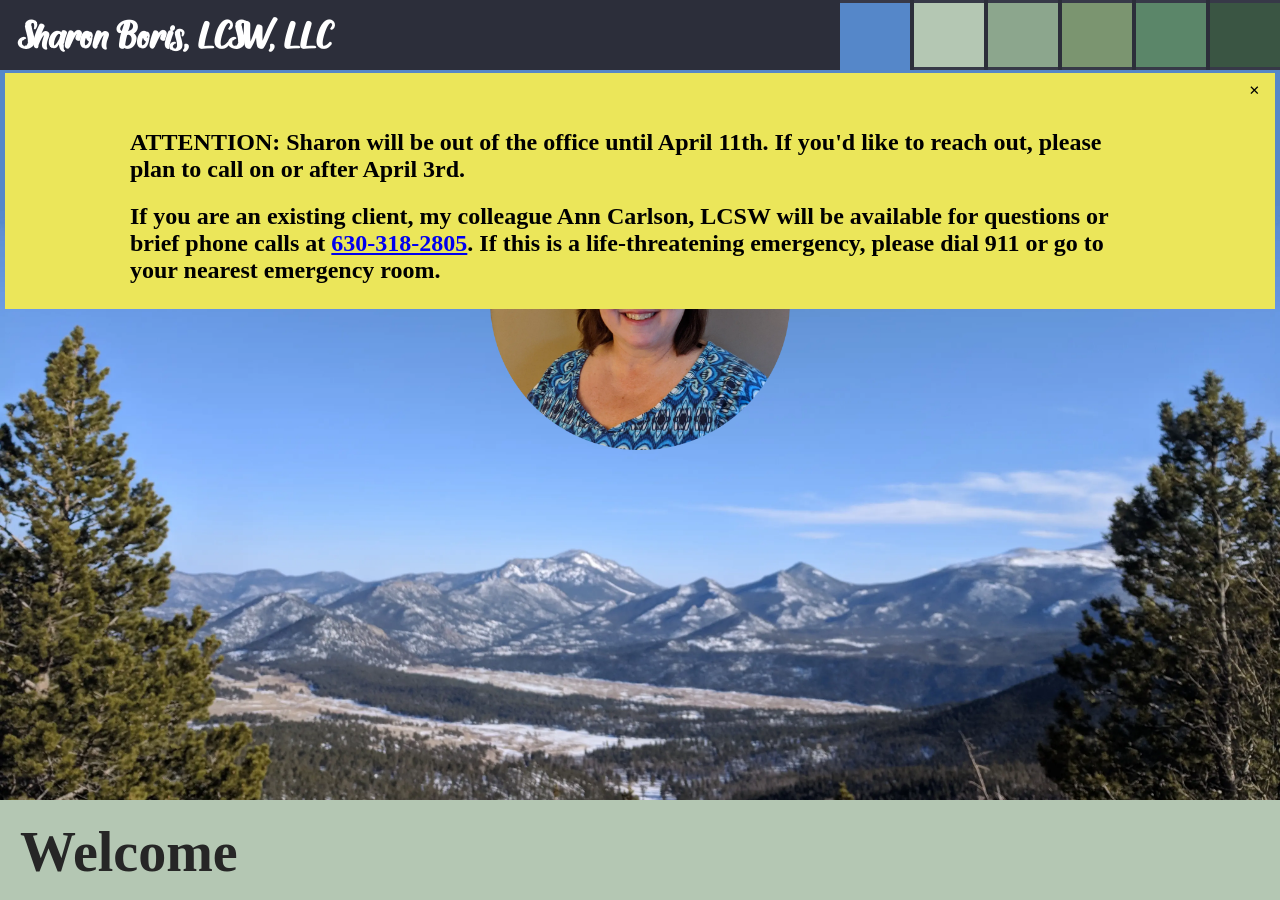
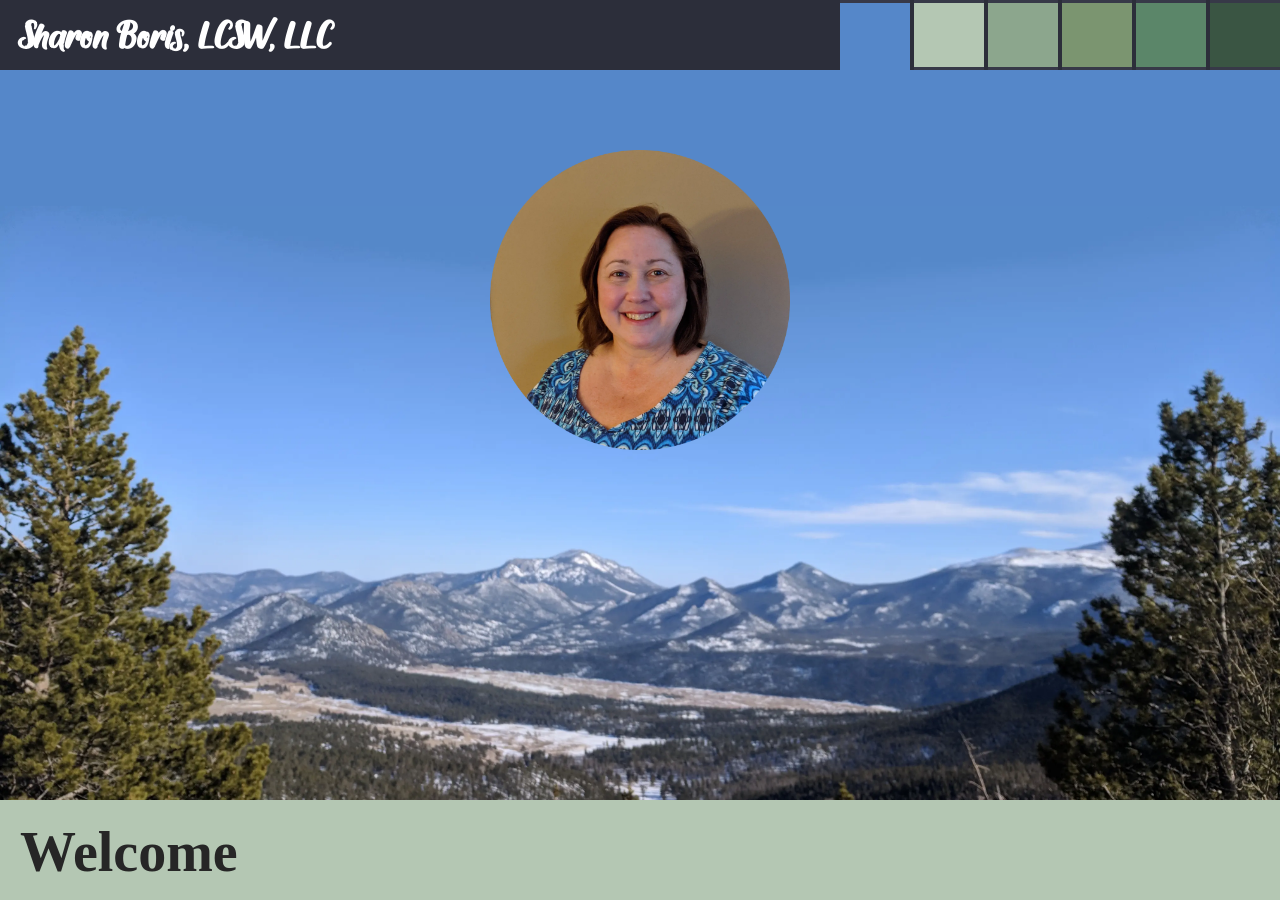
Before and after one commit to PlGGS/sharonboris.com, a Jekyll site: the page built from index.html, in a window 1280 px wide and 900 px high. Built offline with Jekyll 4.4.1, drawn with Linux system fonts in a browser that asks for light colours; nearby versions of some CDN libraries; some web fonts are replaced.

Commit message:
Removed out of office banner and updated readme

```diff
--- a/_layouts/main.html
+++ b/_layouts/main.html
@@ -409,7 +409,7 @@
                 </li>
             </ul>
         </nav>
-        <br>
+        <!-- <br>
         <br>
         <br>
         <div>
@@ -426,7 +426,7 @@
                 phone calls at <a href="tel:630-318-2805">630-318-2805</a>.
                 If this is a life-threatening emergency, please dial 911 or go to your nearest emergency room.
             </h2>
-        </div>
+        </div> -->
     </header>
     <div class="content">
         {{ content }}
```
Also changed, not shown: README.md.
